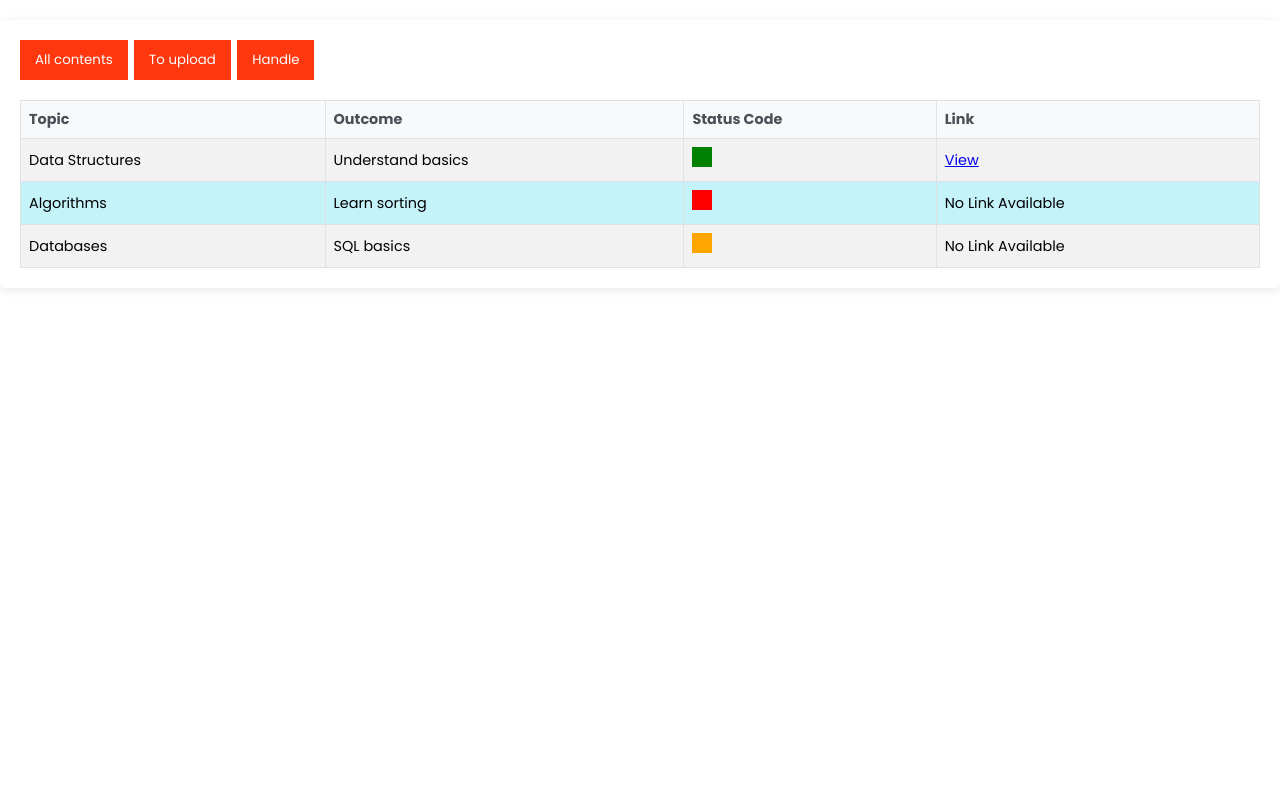
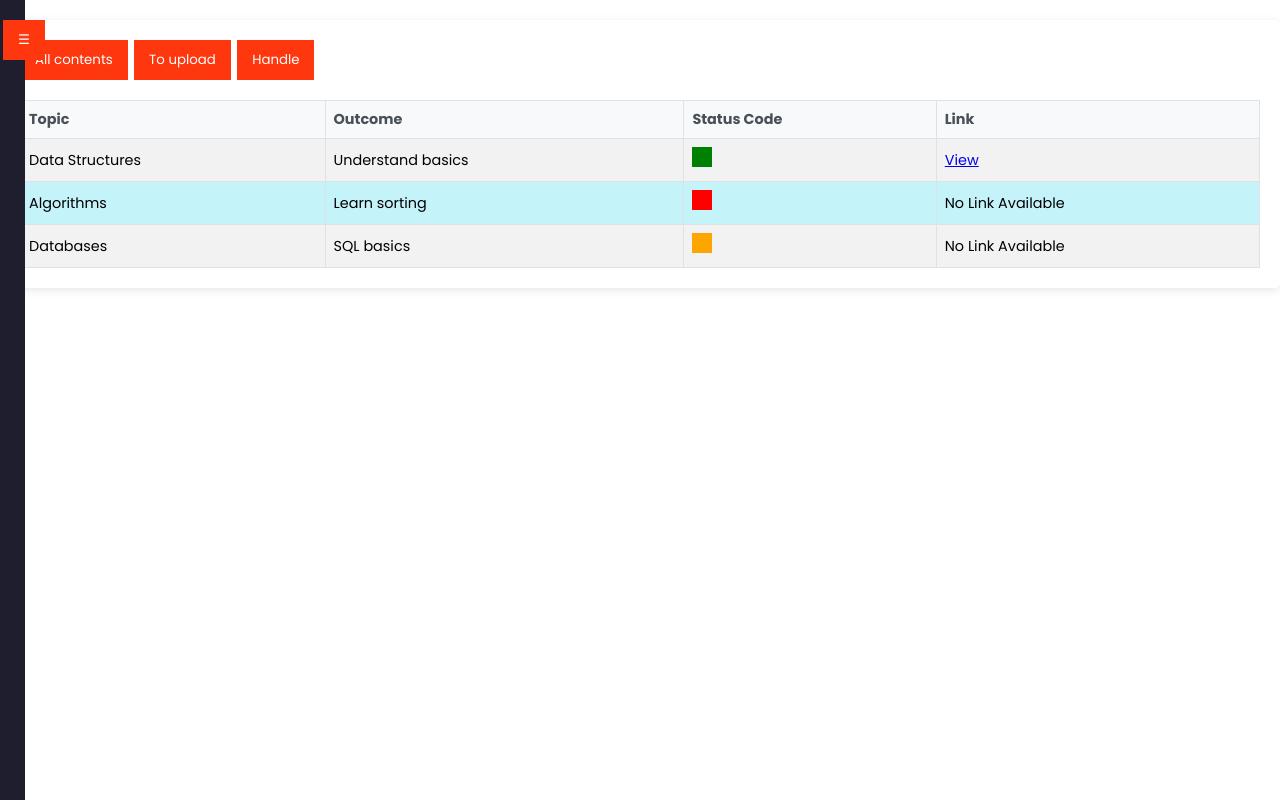
Before and after one commit to Kite-IPS/KGAPS, a React (Vite) app in the folder KG-APS/: page /handling/course-coordinator/table in a window 1280 px wide. Built offline with nearby package versions, Linux system fonts and the light colour scheme.

Commit message:
Table and sidbar

```diff
--- a/KG-APS/src/pages/Handling/Dashboard/DMDashboard/DMDashboard.jsx
+++ b/KG-APS/src/pages/Handling/Dashboard/DMDashboard/DMDashboard.jsx
@@ -1,6 +1,7 @@
 import React, { useState,useEffect } from 'react';
 import './DMDashboard.css';
 import axios from 'axios';
+import HandlingSidebar from "../../HandlingSidebar/HandlingSidebar.jsx";
 
 function HandlingDMDashboard() {
   const data = JSON.parse(sessionStorage.getItem('userData'));
@@ -74,6 +75,8 @@ function HandlingDMDashboard() {
   }, []); // Run only once when the component mounts
 
   return (
+    <>
+    <HandlingSidebar />
     <div className="handlingfaculty-dashboard-container">
       <div className="handlingfaculty-dashboard-content">
         <div className="handlingfaculty-dashboard-nametext">
@@ -106,6 +109,7 @@ function HandlingDMDashboard() {
         </div>
       </div>
     </div>
+    </>
   );
 }
 
--- a/KG-APS/src/pages/Handling/Table/CCTable.jsx
+++ b/KG-APS/src/pages/Handling/Table/CCTable.jsx
@@ -1,6 +1,6 @@
 import React, { useState } from 'react';
 import "../../Table.css";
-
+import HandlingSidebar from '../HandlingSidebar/HandlingSidebar';
 
 const HandlingCCTable = () => {
   const data = JSON.parse(sessionStorage.getItem('userData'));
@@ -50,6 +50,7 @@ const HandlingCCTable = () => {
     <div className="HFTtable-container">
       {isUid1 ? (
         <>
+        <HandlingSidebar />
           <div className="HFTbutton-group">
             <button className="HFTbutton-1" onClick={() => setViewMode('all')}>All contents</button>
             <button className="HFTbutton-2" onClick={() => setViewMode('upload')}>To upload</button>
--- a/KG-APS/src/pages/Handling/Table/DMTable.jsx
+++ b/KG-APS/src/pages/Handling/Table/DMTable.jsx
@@ -1,6 +1,6 @@
 import React, { useState } from 'react';
 import "../../Table.css";
-
+import HandlingSidebar from '../HandlingSidebar/HandlingSidebar';
 
 const HandlingDMTable = () => {
   const data = JSON.parse(sessionStorage.getItem('userData'));
@@ -50,6 +50,7 @@ const HandlingDMTable = () => {
     <div className="HFTtable-container">
       {isUid1 ? (
         <>
+          <HandlingSidebar />
           <div className="HFTbutton-group">
             <button className="HFTbutton-1" onClick={() => setViewMode('all')}>All contents</button>
             <button className="HFTbutton-2" onClick={() => setViewMode('upload')}>To upload</button>
```
